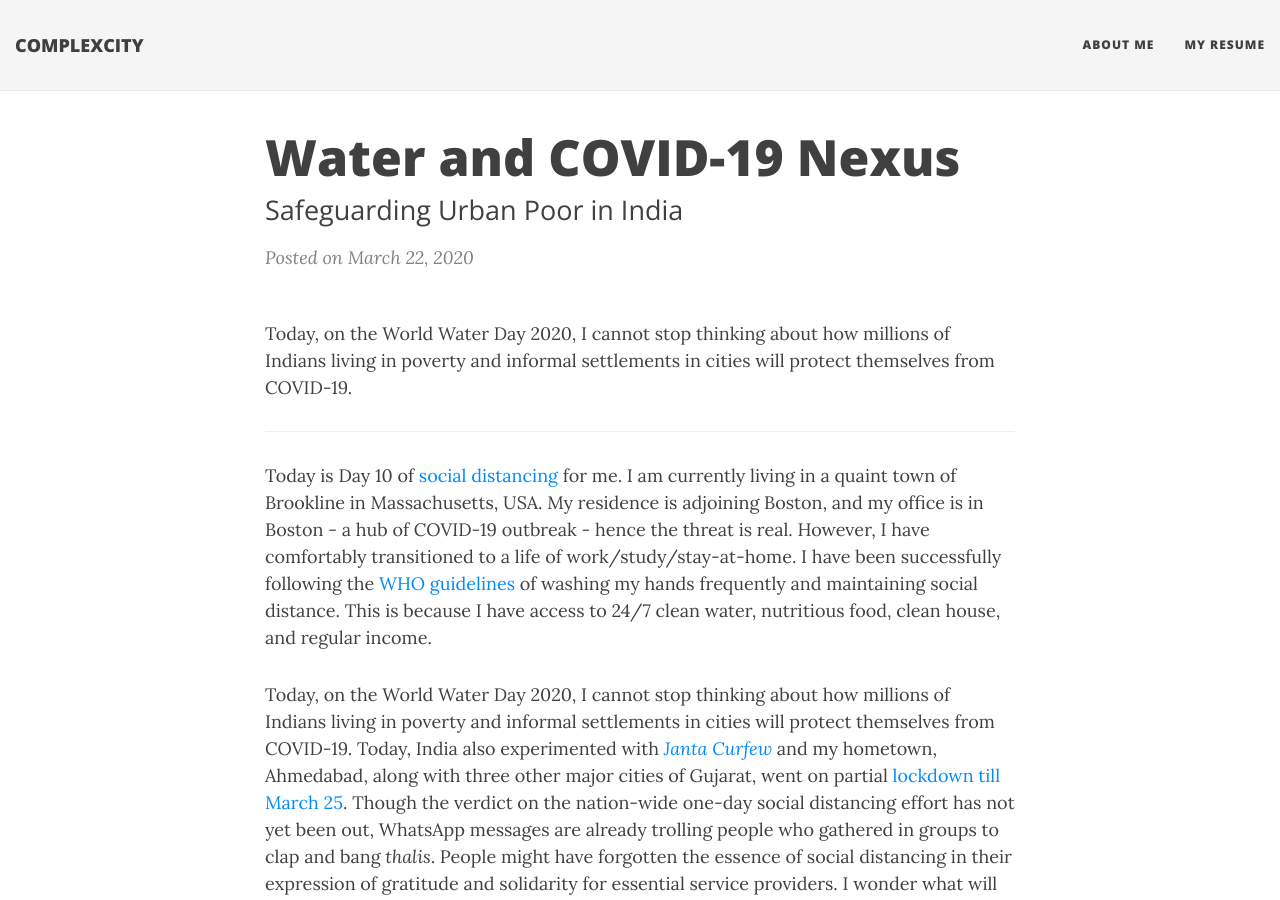
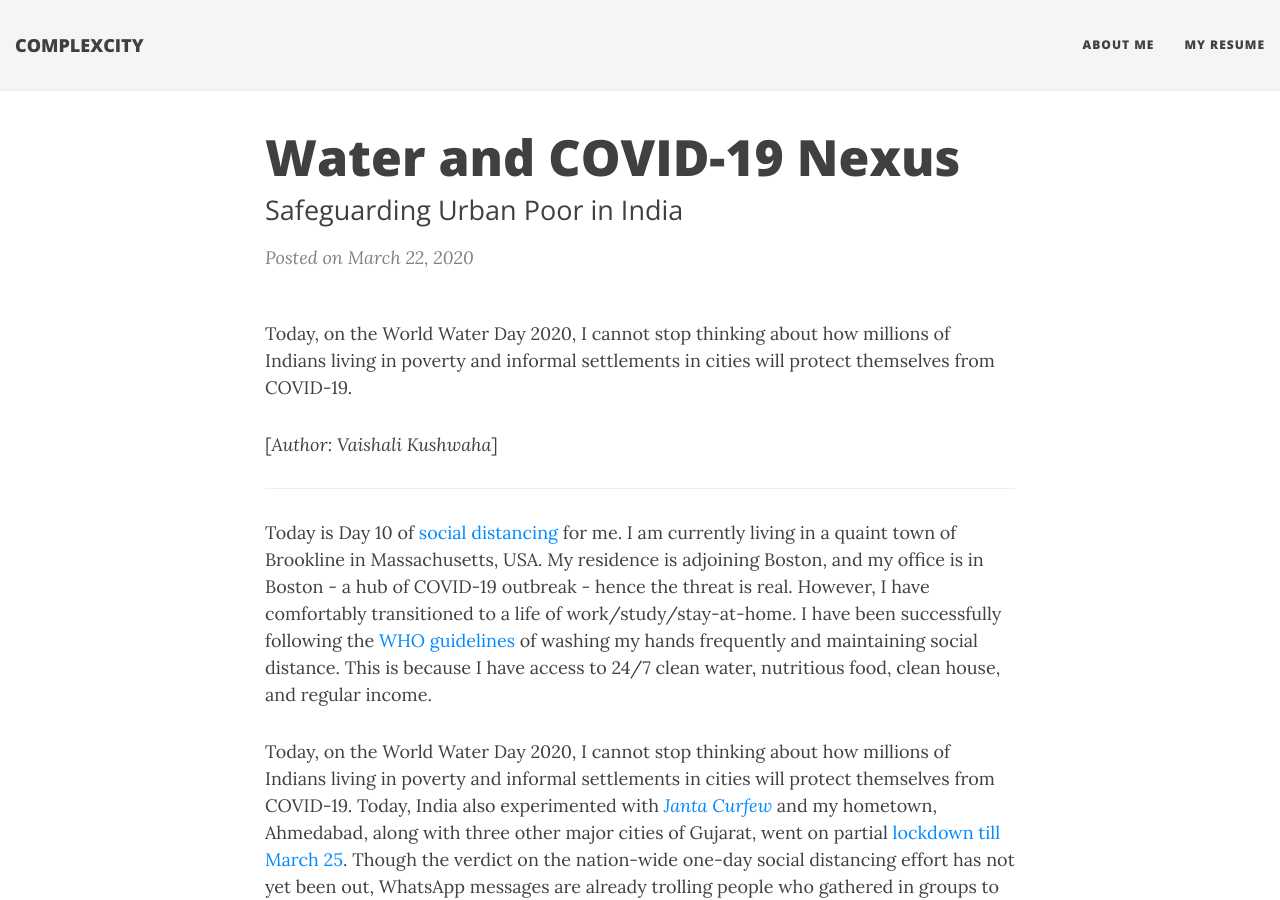
Before and after one commit to vaikush/vaikush.github.io, a Jekyll site: the page built from _posts/2020-03-22-world-water-day.md, in a window 1280 px wide and 900 px high. Built offline with Jekyll 4.4.1, drawn with Linux system fonts in a browser that asks for light colours; nearby versions of some CDN libraries.

Commit message:
Update 2020-03-22-world-water-day.md

```diff
--- a/_posts/2020-03-22-world-water-day.md
+++ b/_posts/2020-03-22-world-water-day.md
@@ -4,9 +4,10 @@ title: Water and COVID-19 Nexus
 layout: post
 subtitle: Safeguarding Urban Poor in India
 tags: [worldwaterday, covid-19, coronavirus, socialdistancing, physicaldistancing]
-Author: Vaishali Kushwaha
 ---
 Today, on the World Water Day 2020, I cannot stop thinking about how millions of Indians living in poverty and informal settlements in cities will protect themselves from COVID-19.
+
+[*Author: Vaishali Kushwaha*]
 
 ---
 
```
